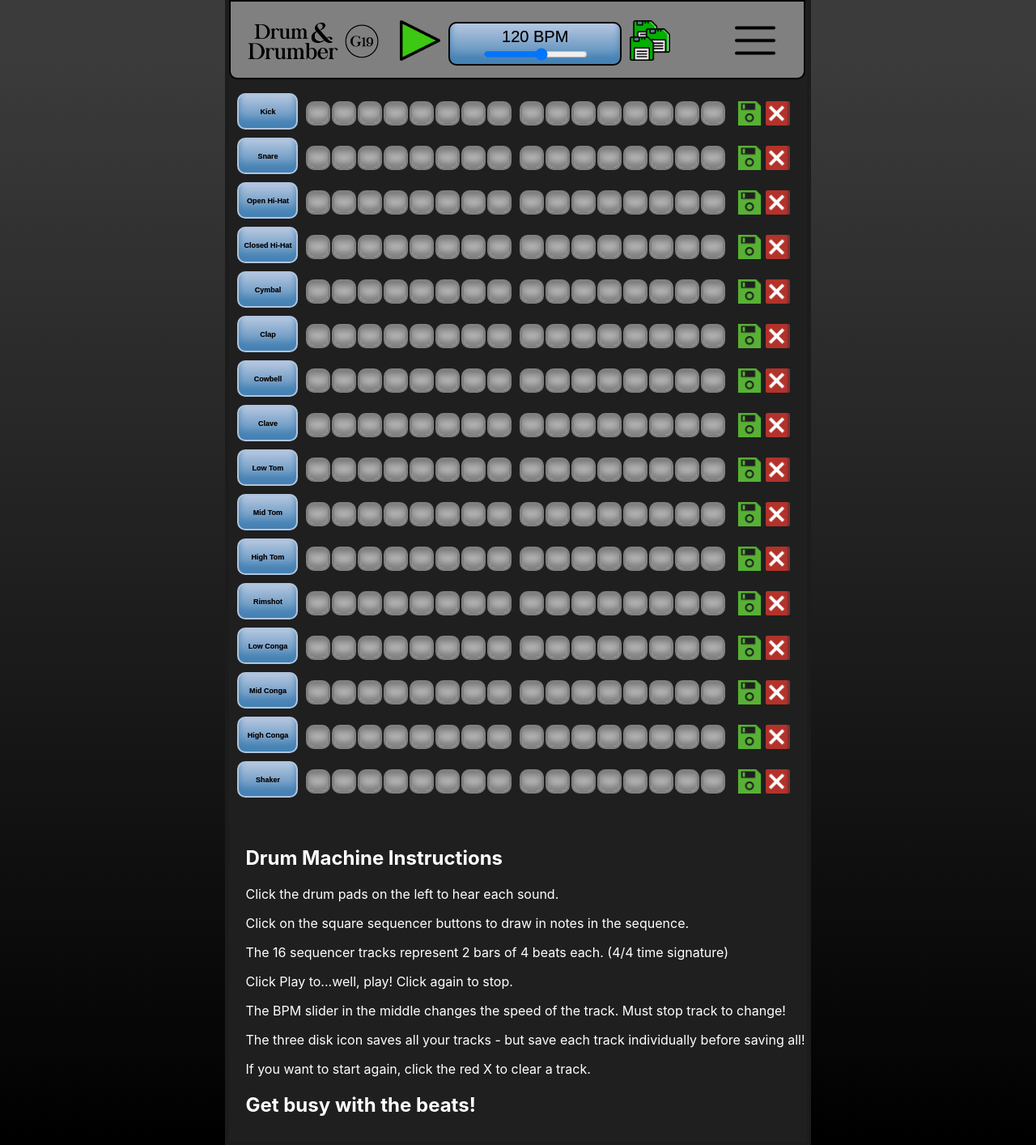
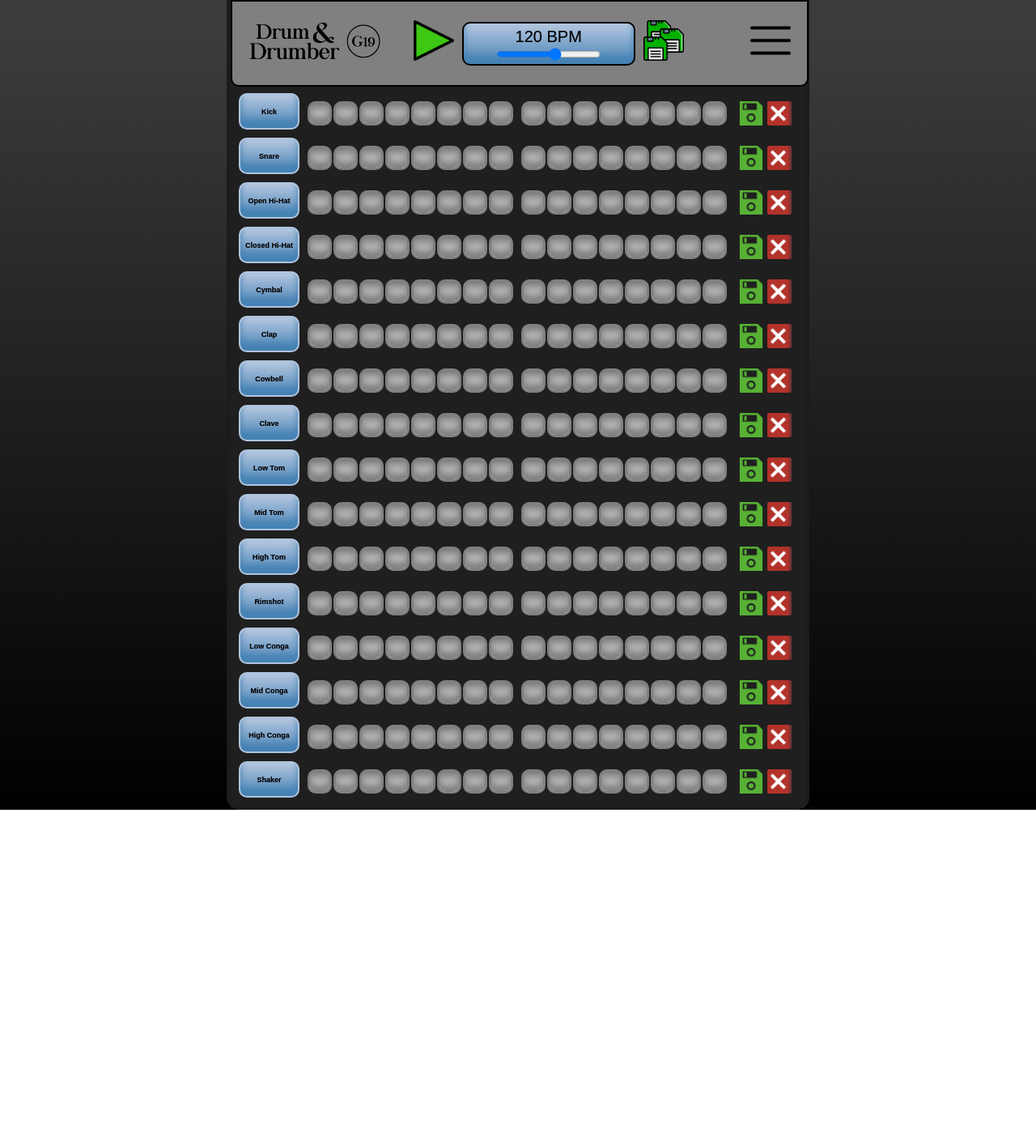
Before and after one commit to KeithC113/DrumKit-App, a React (Create React App) app in the folder client/: page / in a window 1280 px wide. Shown: the whole page at 81% size. After the commit the page ends 1000 px from the top, so only its background shows below. Built offline with nearby package versions, Linux system fonts and the light colour scheme.

Commit message:
Adds dropdown menu for instructions.

```diff
--- a/client/package.json
+++ b/client/package.json
@@ -6,9 +6,11 @@
     "@testing-library/jest-dom": "^4.2.4",
     "@testing-library/react": "^9.5.0",
     "@testing-library/user-event": "^7.2.1",
+    "bootstrap": "^4.5.2",
     "react": "^16.13.1",
+    "react-bootstrap": "^1.3.0",
     "react-dom": "^16.13.1",
-    "react-scripts": "3.4.1"
+    "react-scripts": "^3.4.3"
   },
   "scripts": {
     "start": "react-scripts start",
--- a/client/src/Container/DrumMachineContainer.css
+++ b/client/src/Container/DrumMachineContainer.css
@@ -9,8 +9,8 @@ body {
   background: #1f1f1f;
   padding-top: 30px;
   padding-right: 22px;
-  padding-bottom: 30px;
-  border: 5px solid #1c1c1c
+  border: 5px solid #1c1c1c;
+  border-radius: 0px 0px 15px 15px;
 }
 
 .controls{
@@ -18,12 +18,13 @@ body {
   left:auto;
   right:auto;
   top:0;
-  padding-left: 10px;
+  padding-left: 0px;
   padding-right: 20px;
   padding-bottom: 0px;
   padding-top: 8px;
   margin-top: 0px;
-  width:auto;
+  width:690px;
+  height: 95px;
   list-style:none;
   background-color: grey;
   border: 2px solid black;
@@ -37,28 +38,36 @@ body {
 }
 
 .dropdown{
-  overflow: hidden;
+  float: right;
+  position: relative;
+  margin-left: 30px;
 }
 
 .drop-button{
   width: 50px;
   height: 50px;
-  margin-left: 80px;
-  margin-right: 15px
 }
 
-.drop-content{
-  display: none;
-  margin-right: 50px
+div.dropdown-menu.show {
+  margin-top: 20px;
 }
 
-.dropdown:hover .drop-content {
-  display: block;
+.content{
+  position: relative;
+  width: 500px;
+  font-size: 1.5vw;
+  background-color: grey;
+  padding: 10px;
+  border: 2px solid black;
+  border-radius: 10px 10px 10px 10px;
+  padding-right: 20px;
+  padding-bottom: 20px
 }
 
 .drum-pads{
   display:block;
   padding: 10px;
+  padding-bottom: 0px;
   margin-top: 70px;
   z-index: 0;
 }
@@ -74,6 +83,36 @@ body {
 .logo {
   width: auto;
   height: 47px;
-  margin-left: 10px;
-  margin-right: 25px
+  margin-left: 20px;
+  margin-right: 40px
 }
+
+button {
+  appearance: button;
+  -webkit-writing-mode: horizontal-tb !important;
+  text-rendering: auto;
+  color: -internal-light-dark(buttontext, rgb(170, 170, 170));
+  letter-spacing: normal;
+  word-spacing: normal;
+  text-transform: none;
+  text-indent: 0px;
+  text-shadow: none;
+  display:block;
+  text-align: center;
+  align-items: baseline;
+  cursor: default;
+  background-color: grey;
+  box-sizing: border-box;
+  margin: 0em;
+  font: 400 13.3333px Arial;
+  padding: 0px;
+  border-width: 0px;
+  border-style: outset;
+  border-color: -internal-light-dark(rgb(118, 118, 118), rgb(195, 195, 195));
+  border-image: initial;
+}
+
+h4 {
+  margin: 5px;
+  text-align: center;
+}
--- a/client/src/Container/DrumMachineContainer.js
+++ b/client/src/Container/DrumMachineContainer.js
@@ -2,6 +2,7 @@ import React, {Component} from 'react';
 import DrumMachineComponent from '../Components/DrumMachineComponent';
 import './DrumMachineContainer.css'
 import Request from '../Helpers/request'
+import Dropdown from 'react-bootstrap/Dropdown'
 
 import clap from '../Public/Clap.wav';
 import clave from '../Public/Clave.wav';
@@ -207,7 +208,6 @@ class DrumMachineContainer extends Component{
 
       <div className="controls">
 
-        <div className="dropdown">
         <div className="control-elements">
 
         <img alt="drum and drummer g19" className="logo" src={logo} />
@@ -229,12 +229,35 @@ class DrumMachineContainer extends Component{
         </span>
 
         <img className="SaveAllButton" src={saveAll} alt="save-all" onClick={this.handleSaveAll}/>
-          <img className="drop-button" src={menu} alt="instructions"/>
-          <div className="drop-content">
 
+        <div className="dropdown">
+          <Dropdown>
+            <Dropdown.Toggle>
+              <img className="drop-button" src={menu} alt="instructions"/>
+            </Dropdown.Toggle>
+
+            <div className="drop-menu">
+            <Dropdown.Menu>
+              <Dropdown.ItemText>
+              <div className="content">
+              <h4>INSTRUCTIONS</h4>
+                <ul>
+                  <li>Click the drum pads on the left to hear each sound.</li>
+                  <li>Click on the square sequencer buttons to draw in notes in the sequence.</li>
+                  <li>The 16 sequencer tracks represent 2 bars of 4 beats each. (4/4 time signature)</li>
+                  <li>Click Play to...well, play! Click again to stop.</li>
+                  <li>The BPM slider in the middle changes the speed of the track. Must stop track to change!</li>
+                  <li>The three disk icon saves all your tracks - but save each track individually before saving all!</li>
+                  <li>If you want to start again, click the red X to clear a track.</li>
+                </ul>
+                  <h4>Get busy with the beats!</h4>
+              </div>
+              </Dropdown.ItemText>
+            </Dropdown.Menu>
+            </div>
+          </Dropdown>
           </div>
         </div>
-      </div>
       </div>
 
 
@@ -258,18 +281,6 @@ class DrumMachineContainer extends Component{
 
         </div>
 
-        <div className="instructions">
-        <h2>Drum Machine Instructions</h2>
-          <p>Click the drum pads on the left to hear each sound.</p>
-          <p>Click on the square sequencer buttons to draw in notes in the sequence.</p>
-          <p>The 16 sequencer tracks represent 2 bars of 4 beats each. (4/4 time signature)</p>
-          <p>Click Play to...well, play! Click again to stop.</p>
-          <p>The BPM slider in the middle changes the speed of the track. Must stop track to change!</p>
-          <p>The three disk icon saves all your tracks - but save each track individually before saving all!</p>
-          <p>If you want to start again, click the red X to clear a track.</p>
-          <h2>Get busy with the beats!</h2>
-        </div>
-
       </div>
     )
   }
```
Also changed, not shown: 1 other file (tests, documents, lock files or other folders).
